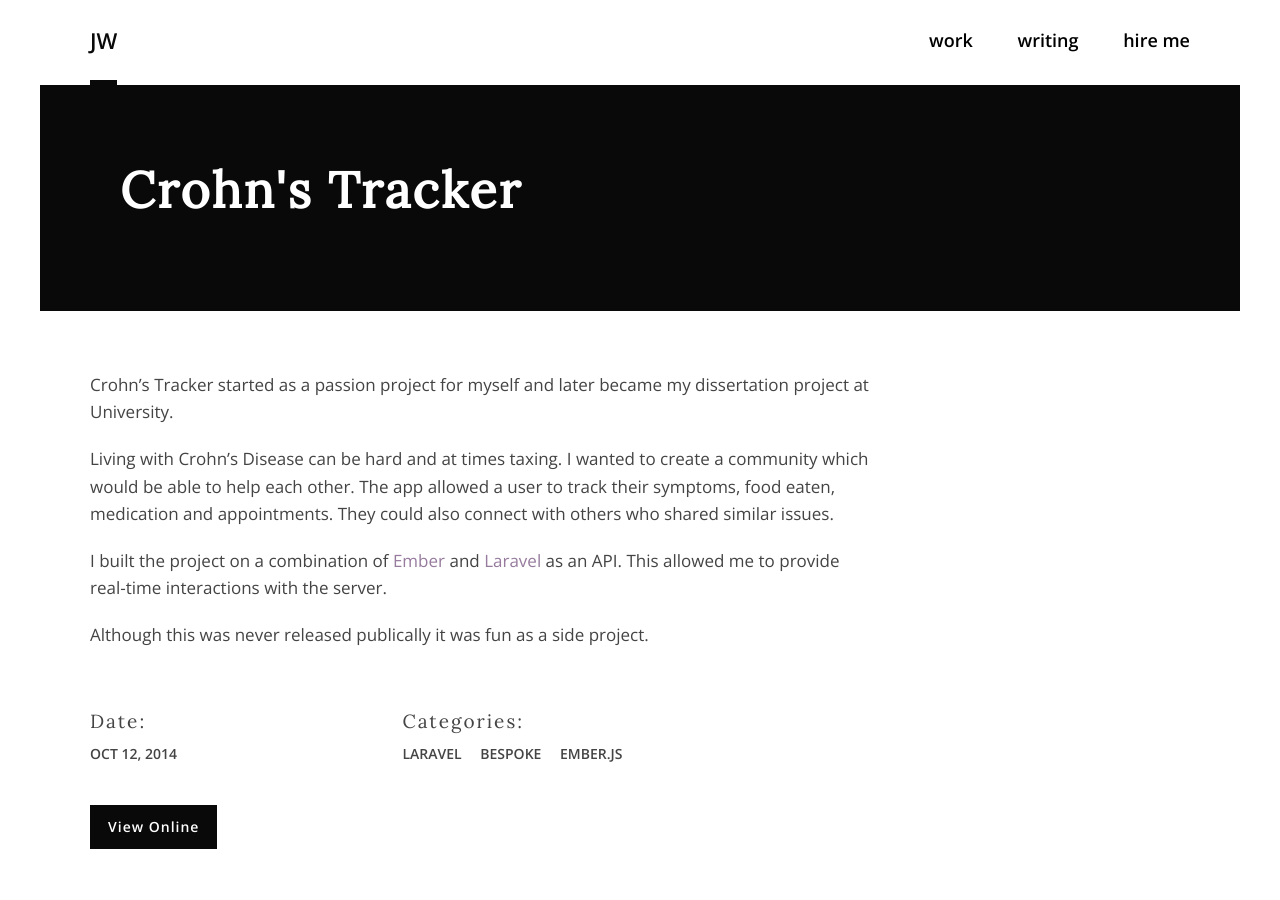
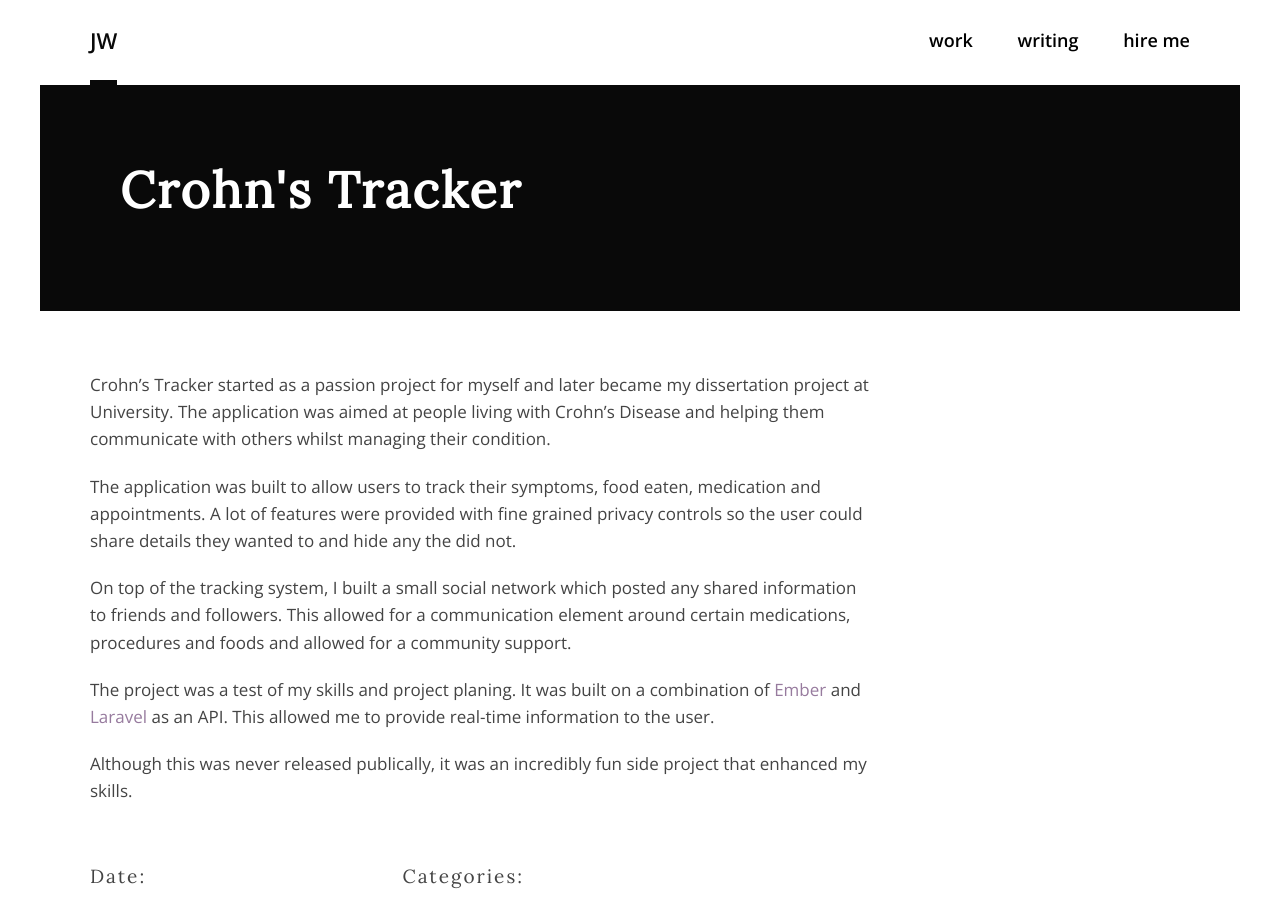
Before and after one commit to jackabox/old.jackwhiting.co.uk, a Jekyll site: the page built from _works/crohnstracker.md, in a window 1280 px wide and 900 px high. Built offline with Jekyll 4.4.1, drawn with Linux system fonts in a browser that asks for light colours.

Commit message:
crohnstracker content

```diff
--- a/_works/crohnstracker.md
+++ b/_works/crohnstracker.md
@@ -3,16 +3,20 @@ title: Crohn's Tracker
 date: 2014-10-12 00:00:00 Z
 link: https://invis.io/RT85XM35F
 thumbnail: crohnstracker-thumb.jpg
+images:
+- crohnstracker-full.jpg
 categories:
 - Laravel
 - Bespoke
 - Ember.js
 layout: works-single
 ---
-Crohn's Tracker started as a passion project for myself and later became my  dissertation project at University.
+Crohn's Tracker started as a passion project for myself and later became my  dissertation project at University. The application was aimed at people living with Crohn's Disease and helping them communicate with others whilst managing their condition.
 
-Living with Crohn's Disease can be hard and at times taxing. I wanted to create a community which would be able to help each other. The app allowed a user to track their symptoms, food eaten, medication and appointments. They could also connect with others who shared similar issues.
+The application was built to allow users to track their symptoms, food eaten, medication and appointments. A lot of features were provided with fine grained privacy controls so the user could share details they wanted to and hide any the did not.
 
-I built the project on a combination of [Ember](http://emberjs.com/) and [Laravel](https://laravel.com/) as an API. This allowed me to provide real-time interactions with the server.
+On top of the tracking system, I built a small social network which posted any shared information to friends and followers. This allowed for a communication element around certain medications, procedures and foods and allowed for a community support.
 
-Although this was never released publically it was fun as a side project.
+The project was a test of my skills and project planing. It was built on a combination of [Ember](http://emberjs.com/) and [Laravel](https://laravel.com/) as an API. This allowed me to provide real-time information to the user.
+
+Although this was never released publically, it was an incredibly fun side project that enhanced my skills.
```
Also changed, not shown: assets/works/crohnstracker-full.jpg (added), assets/works/crohnstracker-thumb.jpg.
